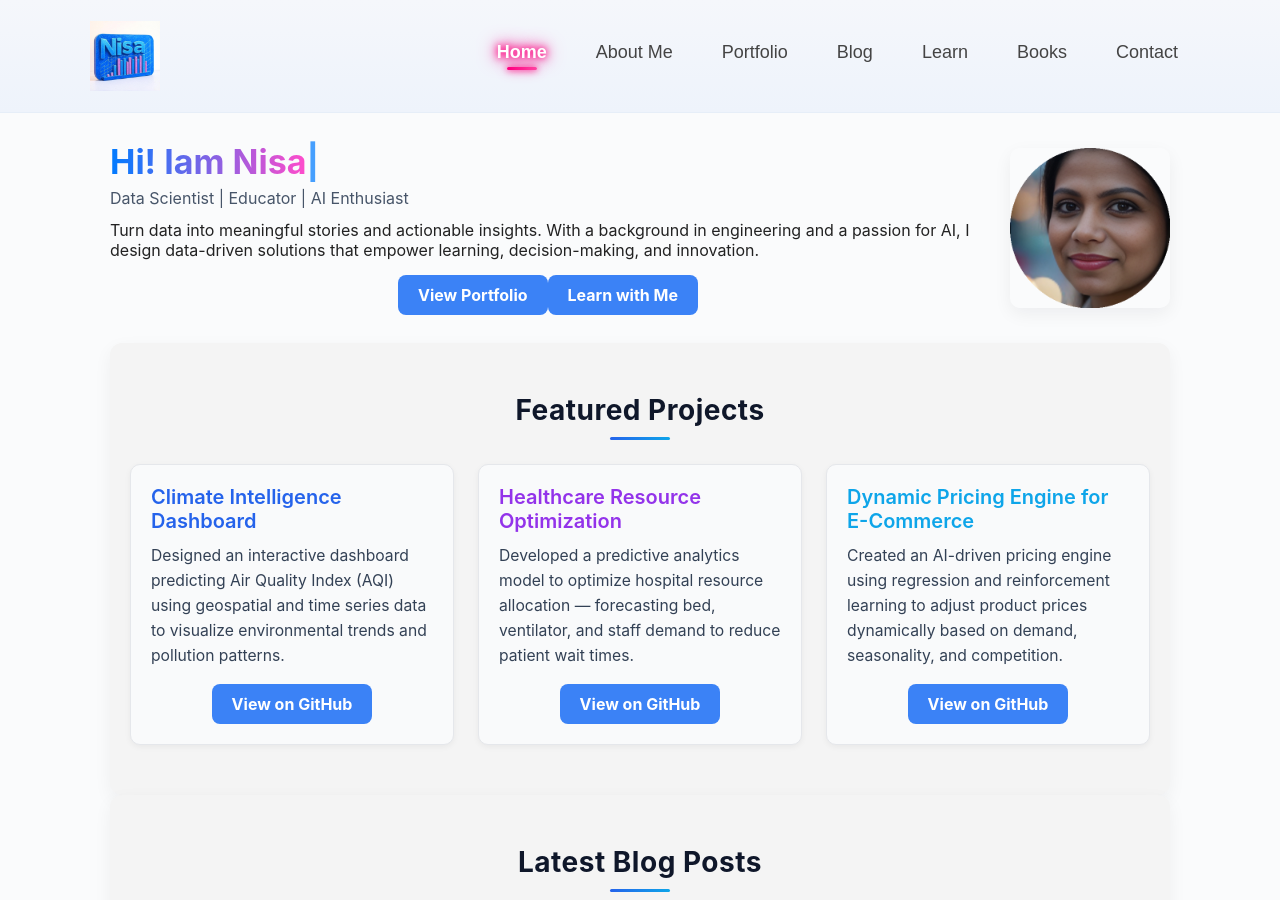
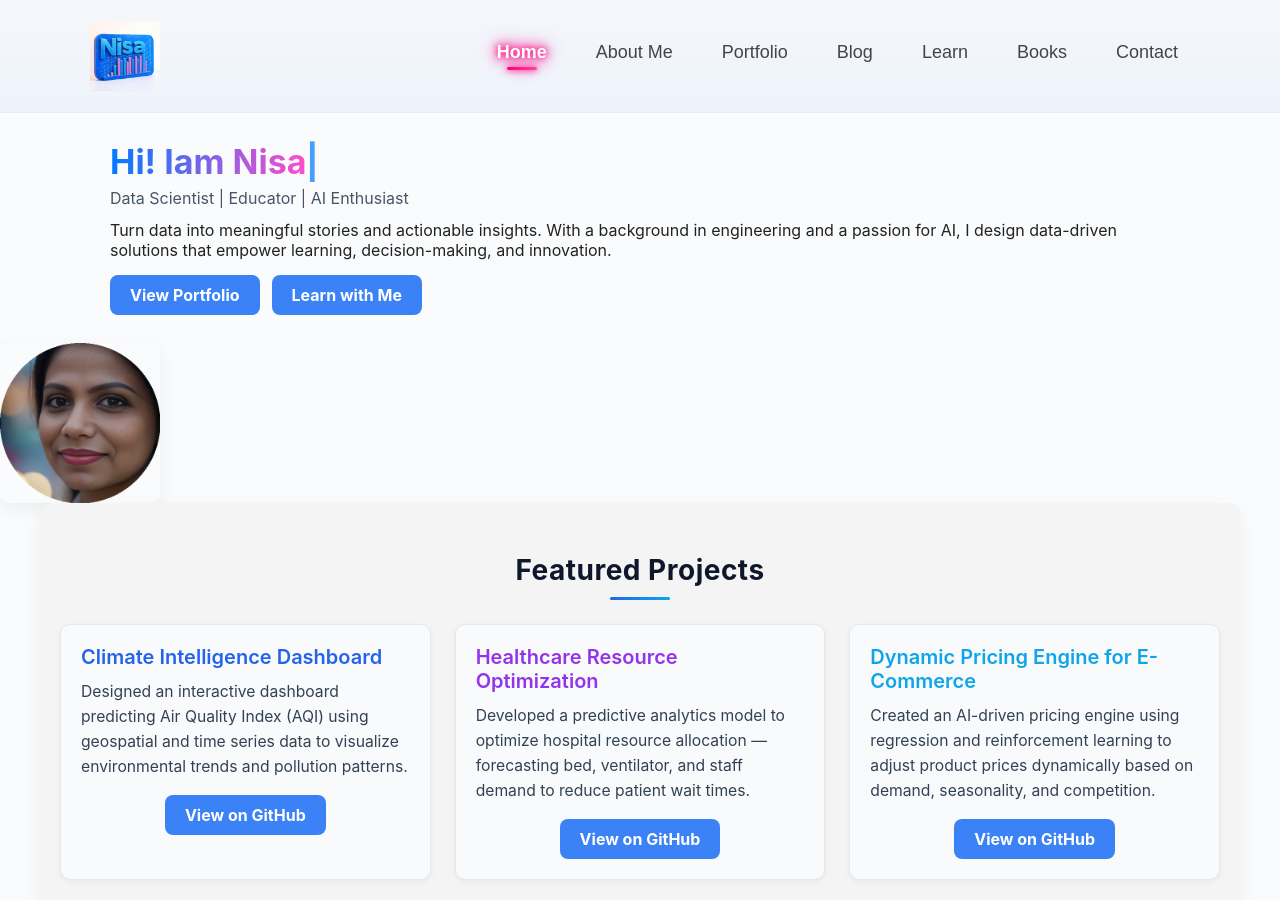
Before and after one commit to tabassumunnisa19/My_Personal_Website, a Jekyll site: the page index.html, which Jekyll copies as it is, in a window 1280 px wide and 900 px high. Built offline with Jekyll 4.4.1, drawn with Linux system fonts in a browser that asks for light colours.

Commit message:
Update index.html

```diff
--- a/index.html
+++ b/index.html
@@ -127,9 +127,11 @@
         </h1>
         <p class="lead">Data Scientist | Educator | AI Enthusiast</p>
         <p>Turn data into meaningful stories and actionable insights. With a background in engineering and a passion for AI, I design data-driven solutions that empower learning, decision-making, and innovation.</p>
-        <div class="btn-wrapper">
-          <a href="portfolio.html" class="btn">View Portfolio</a>
-          <a href="learn.html" class="btn">Learn with Me</a>
+        <div class="hero-btn-wrapper">
+  <a href="portfolio.html" class="btn">View Portfolio</a>
+  <a href="learn.html" class="btn">Learn with Me</a>
+</div>
+
         </div>
       </div>
       <div class="profile">
```
